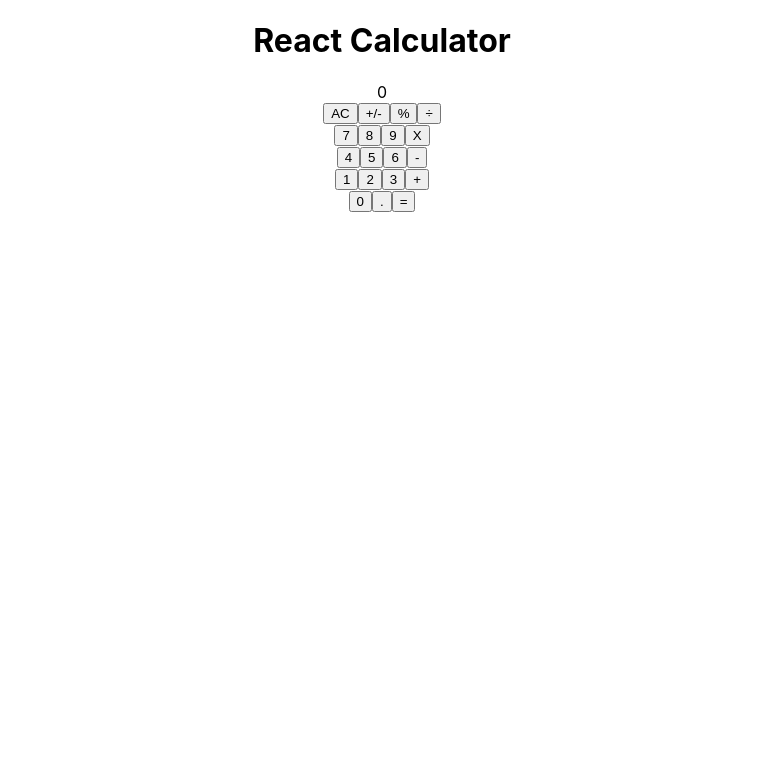
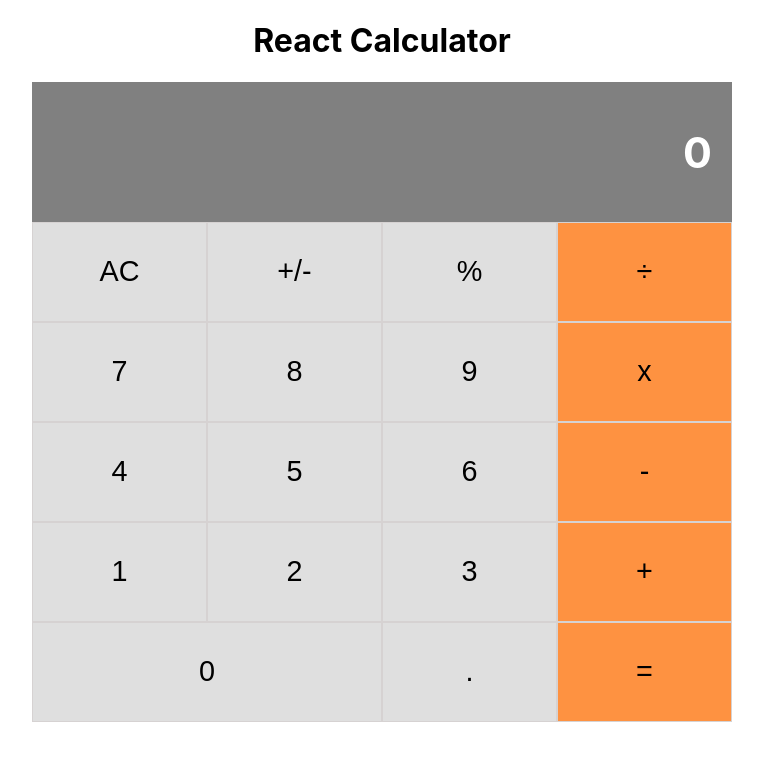
Before and after one commit to tGodson/Calculator-JS, a React (Create React App) app: page / in a window 1280 px wide. Shown: the top 760 px of the page, without its empty margins (258-1021 px from the left). Built offline with nearby package versions, Linux system fonts and the light colour scheme.

Commit message:
add event listerners to calculator button

```diff
--- a/src/components/App.css
+++ b/src/components/App.css
@@ -1,39 +1,17 @@
 .App {
-  text-align: center;
+  display: flex;
+  justify-content: center;
+  flex-wrap: wrap;
+  margin-bottom: 1em;
 }
 
-.App-logo {
-  height: 40vmin;
-  pointer-events: none;
+.container {
+  display: flex;
+  flex-direction: column;
+  width: 700px;
 }
 
-@media (prefers-reduced-motion: no-preference) {
-  .App-logo {
-    animation: App-logo-spin infinite 20s linear;
-  }
+.title {
+  display: flex;
+  justify-content: center;
 }
-
-.App-header {
-  background-color: #282c34;
-  min-height: 100vh;
-  display: flex;
-  flex-direction: column;
-  align-items: center;
-  justify-content: center;
-  font-size: calc(10px + 2vmin);
-  color: white;
-}
-
-.App-link {
-  color: #61dafb;
-}
-
-@keyframes App-logo-spin {
-  from {
-    transform: rotate(0deg);
-  }
-
-  to {
-    transform: rotate(360deg);
-  }
-}
--- a/src/components/App.js
+++ b/src/components/App.js
@@ -1,4 +1,3 @@
-/* eslint-disable no-unused-vars */
 import React, { Component } from 'react';
 import './App.css';
 import Display from './Display';
--- a/src/components/Button.js
+++ b/src/components/Button.js
@@ -1,25 +1,33 @@
-/* eslint-disable no-unused-vars */
 import React from 'react';
 import PropTypes from 'prop-types';
+import './style.css';
 
-function Button(props) {
-  const {
-    name, handleClick,
-  } = props;
-  return (
-    <button type="button" onClick={() => handleClick(name)}>
-      { name }
-    </button>
-  );
-}
+const Button = ({
+  name, color, wide, clickHandler,
+}) => (
+  <button
+    className={wide ? 'wide' : 'normal'}
+    type="button"
+    style={{ backgroundColor: color }}
+    onClick={() => clickHandler(name)}
+  >
+    {name}
+
+  </button>
+
+);
 
 Button.propTypes = {
   name: PropTypes.string.isRequired,
-  handleClick: PropTypes.func.isRequired,
+  wide: PropTypes.bool,
+  color: PropTypes.string,
+  clickHandler: PropTypes.func.isRequired,
+
 };
 
 Button.defaultProps = {
-  color: 'orange',
   wide: false,
+  color: '#fe9241',
 };
+
 export default Button;
--- a/src/components/ButtonPanel.js
+++ b/src/components/ButtonPanel.js
@@ -1,44 +1,46 @@
-/* eslint-disable no-unused-vars */
 import React from 'react';
 import PropTypes from 'prop-types';
 import Button from './Button';
 
-export default function ButtonPanel(props) {
-    const { handleClick } = props;
-  return (
-    <div className="ButtomPannelContainer">
-      <div className="rowOne">
-        <Button handleClick={handleClick} name="AC" />
-        <Button handleClick={handleClick} name="+/-" />
-        <Button handleClick={handleClick} name="%" />
-        <Button handleClick={handleClick} name="÷" />
-      </div>
-      <div className="rowTwo">
-        <Button handleClick={handleClick} name="7" />
-        <Button handleClick={handleClick} name="8" />
-        <Button handleClick={handleClick} name="9" />
-        <Button handleClick={handleClick} name="X" />
-      </div>
-      <div className="rowThree">
-        <Button handleClick={handleClick} name="4" />
-        <Button handleClick={handleClick} name="5" />
-        <Button handleClick={handleClick} name="6" />
-        <Button handleClick={handleClick} name="-" />
-      </div>
-      <div className="rowFour">
-        <Button handleClick={handleClick} name="1" />
-        <Button handleClick={handleClick} name="2" />
-        <Button handleClick={handleClick} name="3" />
-        <Button handleClick={handleClick} name="+" />
-      </div>
-      <div className="rowFive">
-        <Button handleClick={handleClick} name="0" />
-        <Button handleClick={handleClick} name="." />
-        <Button handleClick={handleClick} name="=" />
-      </div>
+const buttonGroup = [
+    { id: 1, name: 'AC' },
+    { id: 2, name: '+/-' },
+    { id: 3, name: '%' },
+    { id: 4, name: '÷' },
+    { id: 5, name: '7' },
+    { id: 6, name: '8' },
+    { id: 7, name: '9' },
+    { id: 8, name: 'x' },
+    { id: 9, name: '4' },
+    { id: 10, name: '5' },
+    { id: 11, name: '6' },
+    { id: 12, name: '-' },
+    { id: 13, name: '1' },
+    { id: 14, name: '2' },
+    { id: 15, name: '3' },
+    { id: 16, name: '+' },
+    { id: 17, name: '0' },
+    { id: 18, name: '.' },
+    { id: 19, name: '=' },
+
+  ];
+
+const ButtonPanel = ({ clickHandler }) => (
+  <div className="panel">
+    <div className="group">
+      {buttonGroup.map(button => (button.name === '0'
+        ? <Button key={button.id} name={button.name} wide color="#dfdfdf" clickHandler={clickHandler} />
+        : (button.name === '+' || button.name === '-'
+          || button.name === '=' || button.name === 'x'
+          || button.name === '÷')
+          ? <Button key={button.id} name={button.name} clickHandler={clickHandler} />
+          : <Button key={button.id} name={button.name} color="#dfdfdf" clickHandler={clickHandler} />))}
     </div>
-  );
-}
+  </div>
+);
+
 ButtonPanel.propTypes = {
-    handleClick: PropTypes.func.isRequired,
+  clickHandler: PropTypes.func.isRequired,
 };
+
+export default ButtonPanel;
--- a/src/components/Display.js
+++ b/src/components/Display.js
@@ -1,15 +1,12 @@
-/* eslint-disable no-unused-vars */
 import React from 'react';
 import PropTypes from 'prop-types';
+import './style.css';
 
-export default function Display(props) {
-  const { result } = props;
-  return (
-    <div>
-      {result}
-    </div>
-  );
-}
+const Display = ({ result }) => (
+  <div className="display">
+    <h6>{result}</h6>
+  </div>
+);
 
 Display.propTypes = {
   result: PropTypes.string,
@@ -18,3 +15,5 @@ Display.propTypes = {
 Display.defaultProps = {
   result: '0',
 };
+
+export default Display;
--- /dev/null
+++ b/src/components/style.css
@@ -0,0 +1,29 @@
+button {
+  width: 100%;
+  height: 100px;
+  font-weight: lighter;
+  font-size: 1.8em;
+  color: black;
+  border: 1px solid rgb(214, 210, 210);
+  cursor: pointer;
+}
+
+.wide {
+  width: 50%;
+}
+
+.normal {
+  width: 25%;
+}
+
+.display {
+  display: flex;
+  background-color: grey;
+  height: 100px;
+  color: white;
+  font-weight: bold;
+  font-size: 64px;
+  padding: 20px;
+  align-items: center;
+  justify-content: flex-end;
+}
--- a/src/index.js
+++ b/src/index.js
@@ -1,9 +1,7 @@
-/* eslint-disable no-unused-vars */
 import React from 'react';
 import ReactDOM from 'react-dom';
 import './index.css';
 import App from './components/App';
-import reportWebVitals from './reportWebVitals';
 
 ReactDOM.render(
   <React.StrictMode>
@@ -11,4 +9,3 @@ ReactDOM.render(
   </React.StrictMode>,
   document.getElementById('root'),
 );
-reportWebVitals();
--- a/src/logic/calculate.js
+++ b/src/logic/calculate.js
@@ -1,23 +1,39 @@
-/* eslint-disable no-param-reassign */
 import operate from './operate';
 
-const calculate = (data, buttonName) => {
-  let { total, next, operation } = data;
-  const operators = ['+', '-', '÷', 'X', '%'];
+const calculate = (calculator, buttonName) => {
+  let { total, next, operation } = calculator;
+  const operators = ['+', '-', '÷', 'x', '%'];
 
   if (buttonName === 'AC') {
-    total = 0;
+    total = null;
     next = null;
     operation = null;
-  } else if (buttonName === '+/-') {
-    total *= -1;
-    next *= -1;
-  } else if (buttonName === '%') {
+  } else if ((buttonName === '=') && (total && next && operation)) {
     total = operate(total, next, operation);
     next = null;
     operation = null;
   } else if (operators.includes(buttonName)) {
-    operate(total, next, operation);
+    if (buttonName === '%') {
+      next = (next *= 0.01).toString();
+      operation = null;
+    }
+    if (total && next && operation) {
+      total = operate(total, next, operation);
+      operation = buttonName;
+      next = null;
+    } else if (next && !operation) {
+      total = next;
+      operation = buttonName;
+      next = null;
+    } else {
+      operation = buttonName;
+    }
+  } else if (buttonName === '+/-') {
+    if (next !== null) {
+      next = (next * -1).toString();
+    } else {
+      total = (total * -1).toString();
+    }
   } else if ((buttonName === '=') && (next && total)) {
     total = operate(total, next, operation);
     next = null;
@@ -26,8 +42,22 @@ const calculate = (data, buttonName) => {
     if (!next.includes('.')) {
       next += '.';
     }
+  } else if (buttonName === '.') {
+    if (!next) {
+      next = '0.';
+    }
+  } else if (next) {
+    if (!operators.includes(buttonName) && buttonName !== '=' && buttonName !== '.') {
+      next += buttonName;
+    }
+  } else {
+    next = buttonName;
   }
-  return { total, next, operation };
+  return {
+    total,
+    next,
+    operation,
+  };
 };
 
 export default calculate;
--- a/src/logic/operate.js
+++ b/src/logic/operate.js
@@ -3,20 +3,25 @@ import Big from 'big.js';
 const operate = (numberOne, numberTwo, operation) => {
   const firstNumber = Big(numberOne);
   const secondNumber = Big(numberTwo);
-  let result = 0;
-
+  let result;
   if (operation === '+') {
-    result = firstNumber.plus(secondNumber);
-  } else if (operation === '-') {
-    result = firstNumber.minus(secondNumber);
-  } else if (operation === 'X') {
-    result = firstNumber.times(secondNumber);
-  } else if (operation === '÷') {
-    result = firstNumber.div(secondNumber);
-  } else if (operation === 100) {
-    result = firstNumber.mod(secondNumber);
+    result = firstNumber.plus(secondNumber).toString();
+  }
+  if (operation === '-') {
+    result = firstNumber.minus(secondNumber).toString();
+  }
+  if (operation === 'x') {
+    result = firstNumber.times(secondNumber).toString();
   }
 
+  if (operation === '÷' && secondNumber !== '0') {
+    // eslint-disable-next-line eqeqeq
+    if (secondNumber == 0) {
+      result = NaN;
+    } else {
+      result = firstNumber.div(secondNumber).toString();
+    }
+  }
   return result;
 };
 
```
Also changed, not shown: 1 other file (tests, documents, lock files or other folders).
